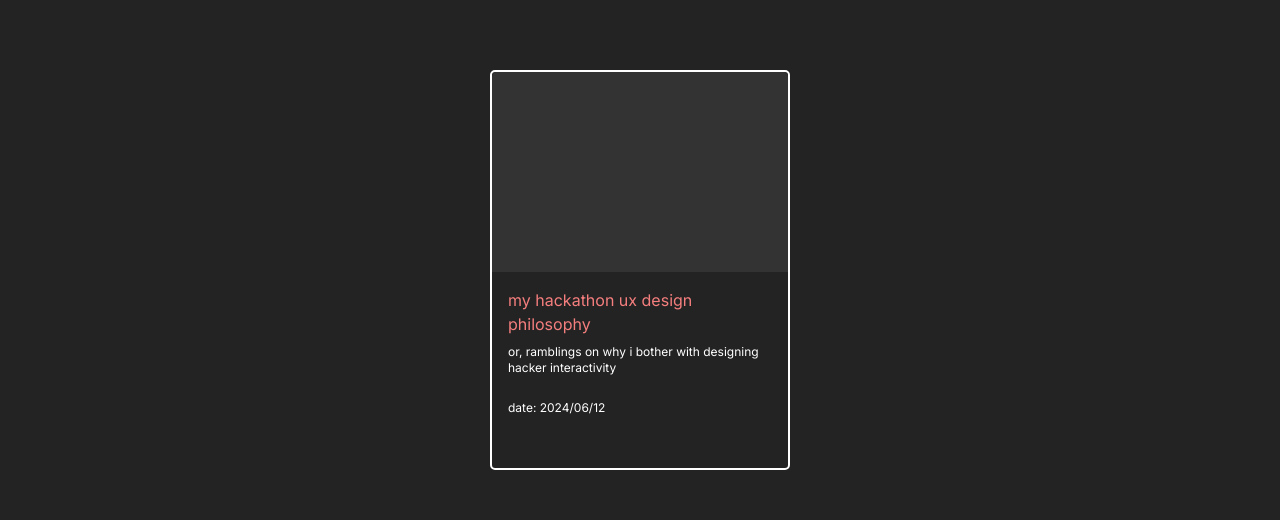
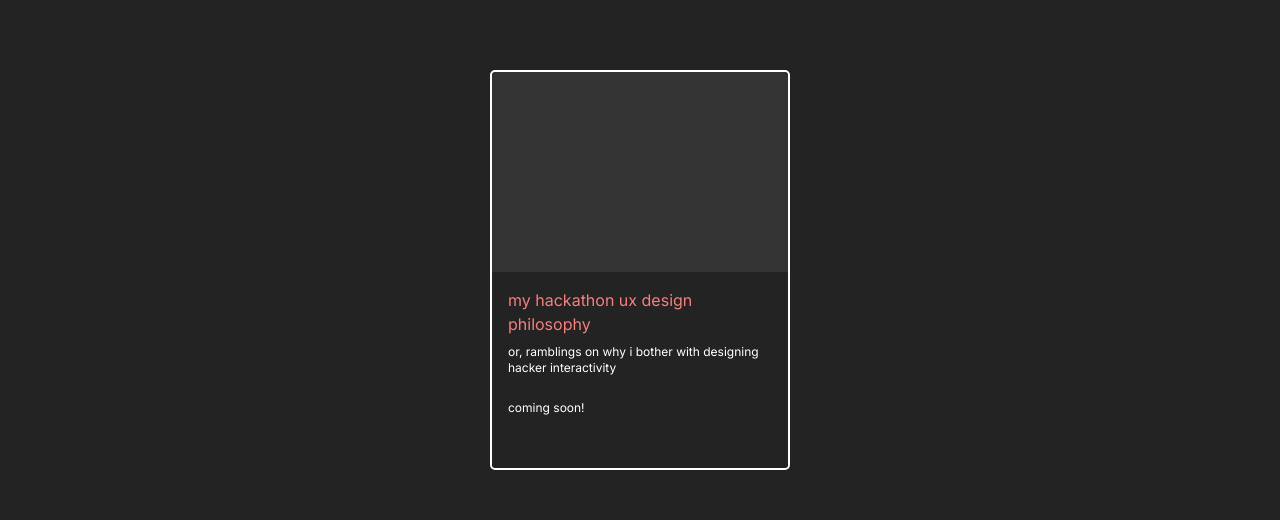
Before and after one commit to acornitum/acornitum.github.io, a Next.js app: page / in a window 1280 px wide. Shown: the part 810-1330 px from the top of the page. Built offline with nearby package versions, Linux system fonts and the light colour scheme.

Commit message:
really hoping this doesnt break anything

```diff
--- a/src/app/page.tsx
+++ b/src/app/page.tsx
@@ -1,3 +1,5 @@
+import Link from "next/link";
+
 export default function Home() {
   return (
     <main>
@@ -50,16 +52,16 @@ export default function Home() {
 
       <div className="blog bg-[#232323] flex items-center flex-wrap flex-row justify-center pt-20 pb-5 px-[10vw] py-0;">
 
-        <div className="post h-[400px] w-[300px] border-[color:white] border-[length:2px] rounded-[5px]"><a href="./blog/hackathon-ux-design-philosophy">
+        <div className="post h-[400px] w-[300px] border-[color:white] border-[length:2px] rounded-[5px]"><ul><li><Link href="./blog/hackathon-ux-design-philosophy">
 
           <div className="post-image h-[200px] w-full bg-[#333333] rounded-t-[5px]"></div>
           <div className="post-content p-4">
             <p className="text-[rgb(245,126,126)] pb-2">my hackathon ux design philosophy</p>
             <p className="text-[color:white] text-xs pb-6">or, ramblings on why i bother with designing hacker interactivity</p>
-            <p className="text-[color:white] text-xs">date: 2024/06/12</p>
+            <p className="text-[color:white] text-xs">coming soon!</p>
           </div>
 
-        </a></div>
+        </Link></li></ul></div>
 
       </div>
 
```
